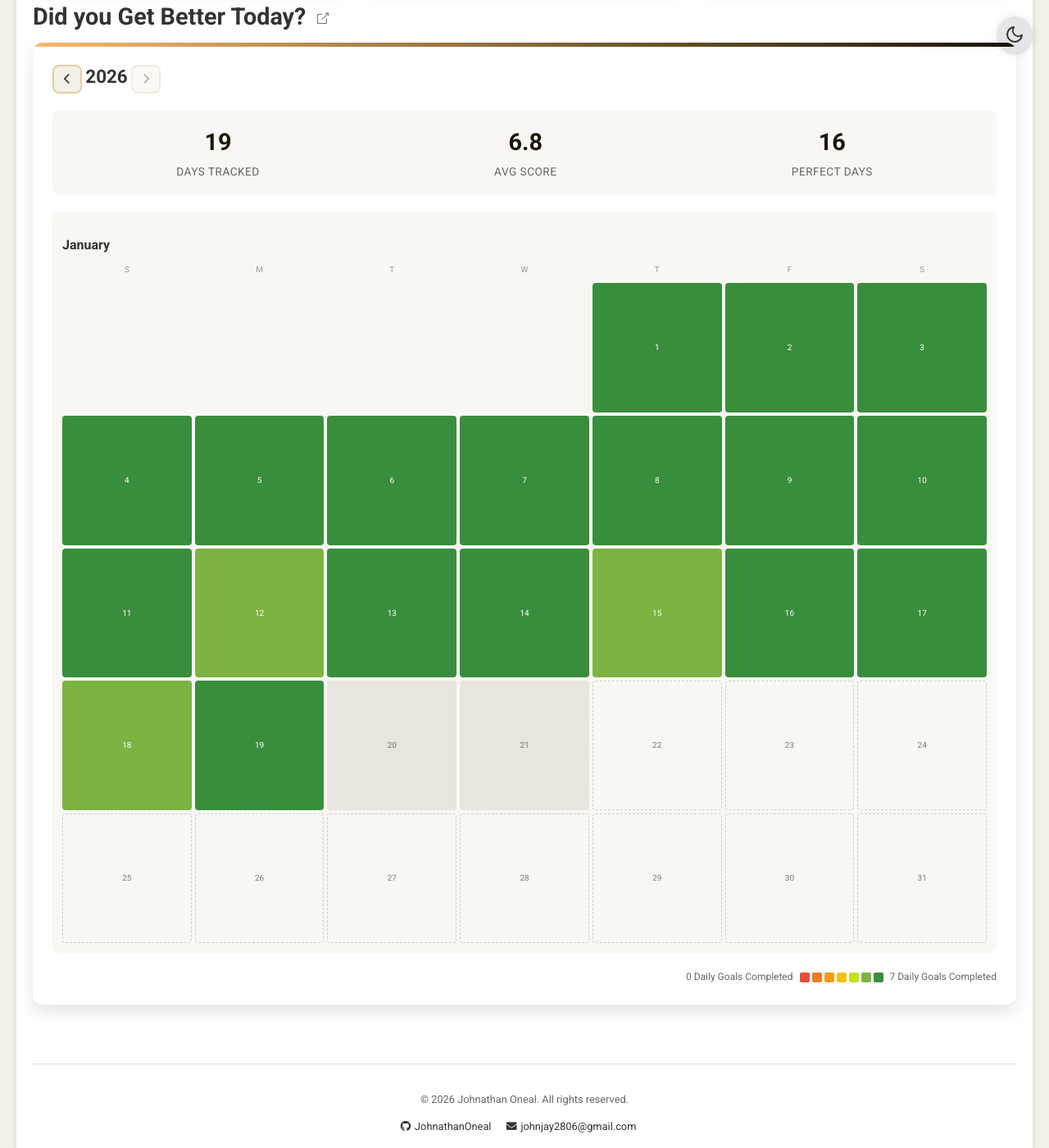
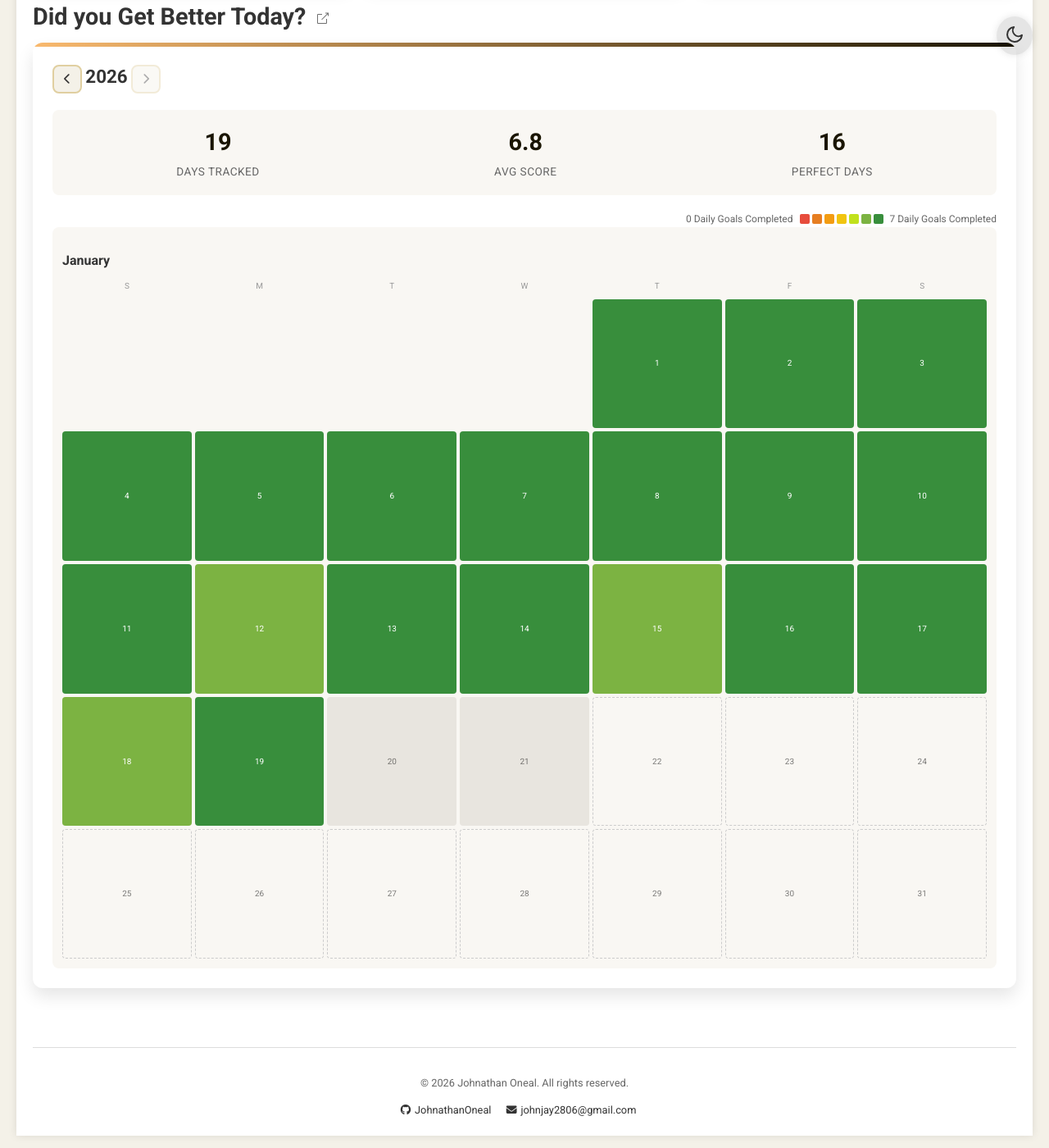
Before and after one commit to JohnathanOneal/JohnathanOneal.github.io, a Jekyll site: the page built from docs/categories/bettereveryday.markdown, in a window 1280 px wide and 1400 px high, scrolled down 861 px. Shown: the whole window at 82% size. Built offline with Jekyll 4.4.1, drawn with Linux system fonts in a browser that asks for light colours.

Commit message:
heatmap below key

```diff
--- a/docs/_layouts/category.html
+++ b/docs/_layouts/category.html
@@ -605,8 +605,6 @@ function renderOddsChart(data) {
 
     <div class="heatmap-stats" id="heatmap-stats"></div>
 
-    <div id="heatmap-view" class="heatmap-view"></div>
-
     <div class="heatmap-footer">
         <div class="heatmap-legend">
             <span>0 Daily Goals Completed</span>
@@ -622,6 +620,8 @@ function renderOddsChart(data) {
             <span>7 Daily Goals Completed</span>
         </div>
     </div>
+
+    <div id="heatmap-view" class="heatmap-view"></div>
 </div>
 
 <script>
```
